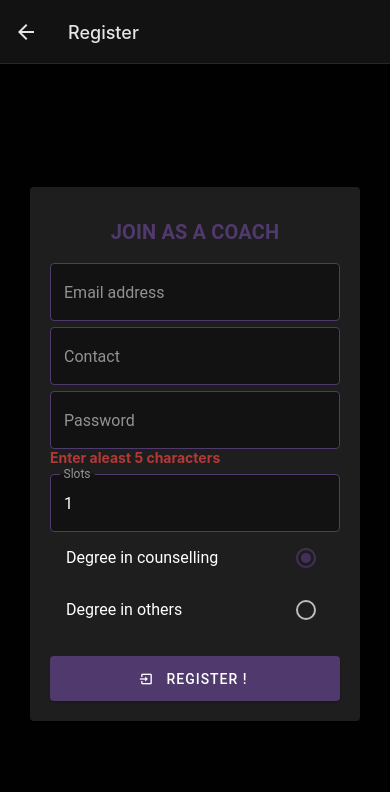
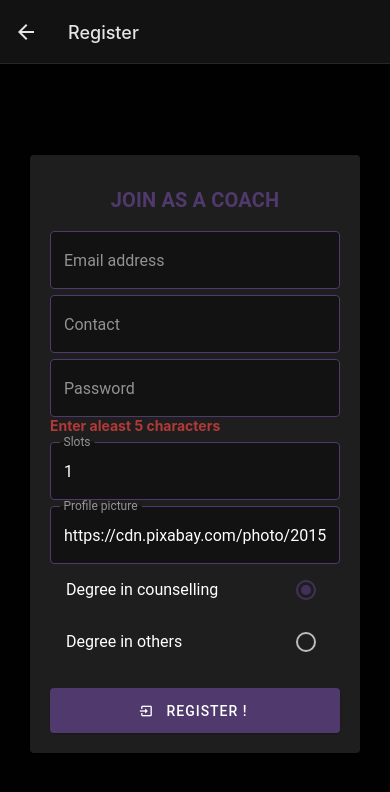
Before and after one commit to Shalini-2209/career-guidance-app-rn, a React Native app: screen /Register in a window 390 px wide. Both pictures are taken after a click on the element "COACH !". Shown: the top 792 px of the page. Built offline with nearby package versions, Linux system fonts and the light colour scheme; no server answers.

Commit message:
Added image field!

```diff
--- a/src/screens/Register.js
+++ b/src/screens/Register.js
@@ -33,6 +33,8 @@ const Register = () => {
     contact: "",
     degree: "selected",
     slots: 1,
+    image:
+      "https://cdn.pixabay.com/photo/2015/03/04/22/35/head-659651_960_720.png",
   };
 
   // cdata === coach data
@@ -72,6 +74,7 @@ const Register = () => {
         contact: cdata.contact,
         eligible: true,
         slots: 1,
+        image: cdata.image,
       });
 
       setCdata(initialValue);
@@ -179,6 +182,18 @@ const Register = () => {
                   keyboardType="numeric"
                   onChangeText={(num) => handleChange(num, "slots")}
                 />
+
+                <TextInput
+                  mode="outlined"
+                  value={cdata.image}
+                  label="Profile picture"
+                  placeholder="Paste an url"
+                  // style={{ marginBottom: 10 }}
+                  outlineColor={basic}
+                  activeOutlineColor={dark}
+                  // keyboardType="numeric"
+                  onChangeText={(text) => handleChange(text, "image")}
+                />
                 <RadioButton.Group
                   onValueChange={(value) =>
                     setCdata({ ...cdata, degree: value })
--- a/src/screens/coach/Profile.js
+++ b/src/screens/coach/Profile.js
@@ -41,7 +41,9 @@ const Profile = () => {
             <Avatar.Image
               size={130}
               source={
-                "https://encrypted-tbn0.gstatic.com/images?q=tbn:ANd9GcQyD3SI8Qdekp6twYtnVVcpKfHw7WVQGy9Yfd32EiXPZI30cEgXJ-XhquB0ObTnutlwQrM&usqp=CAU"
+                details && details.image
+                  ? details.image
+                  : "https://encrypted-tbn0.gstatic.com/images?q=tbn:ANd9GcQyD3SI8Qdekp6twYtnVVcpKfHw7WVQGy9Yfd32EiXPZI30cEgXJ-XhquB0ObTnutlwQrM&usqp=CAU"
               }
             />
             {details && (
```
